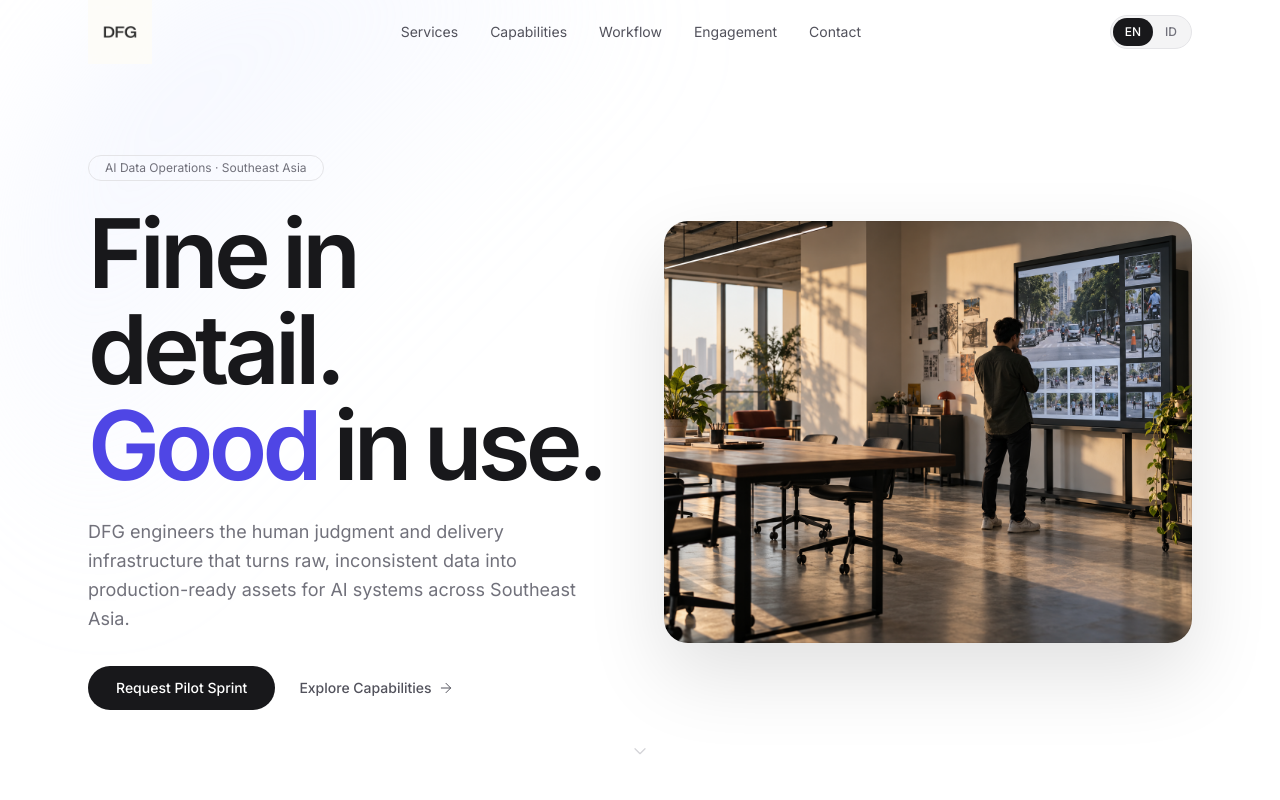
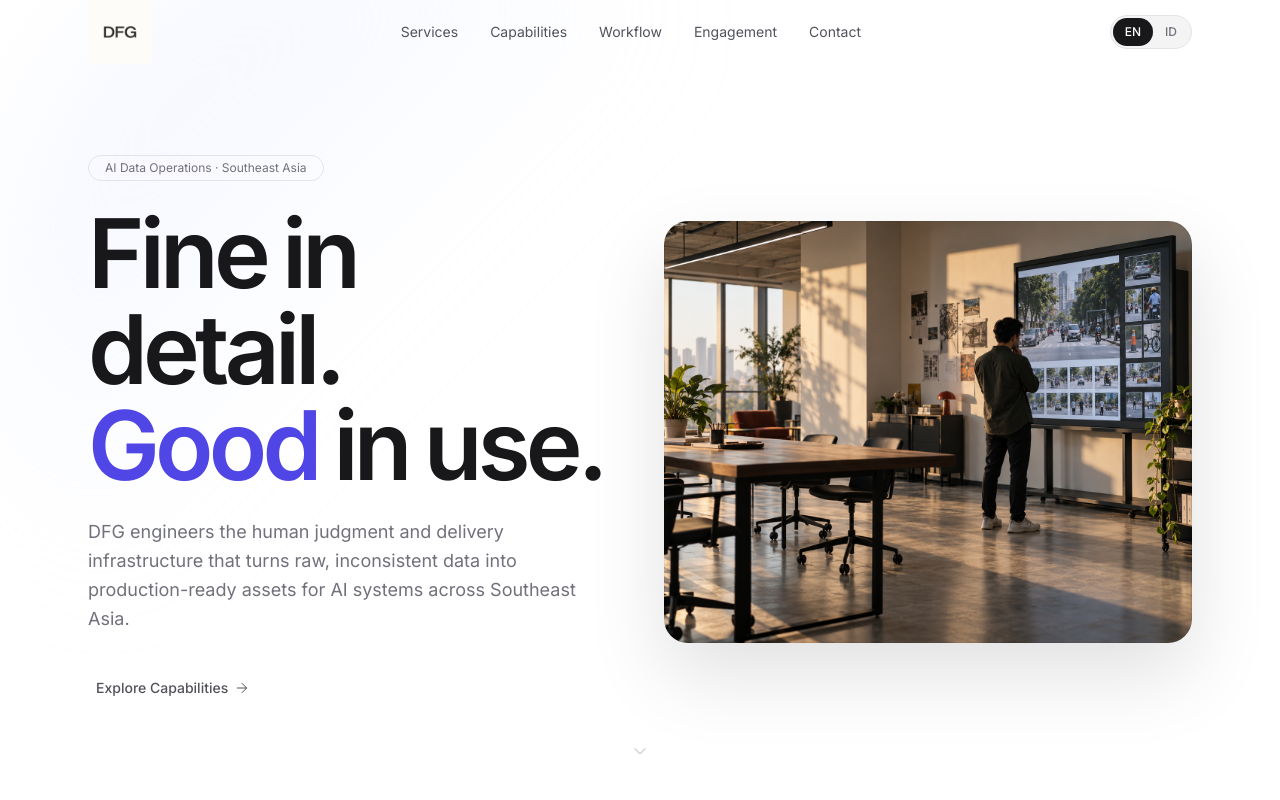
Before and after one commit to daffalandra/compro-dfg, a React (Vite) app: page / in a window 1280 px wide. Shown: the top 800 px of the page. Built offline with nearby package versions, Linux system fonts and the light colour scheme.

Commit message:
Fix workflow section visibility and hide Request Pilot Sprint until ready

```diff
--- a/src/App.tsx
+++ b/src/App.tsx
@@ -1,6 +1,6 @@
 import About from "./components/About";
 import CapabilityTabs from "./components/CapabilityTabs";
-import CtaBanner from "./components/CtaBanner";
+// import CtaBanner from "./components/CtaBanner"; // hidden until Request Pilot is ready
 import EngagementModels from "./components/EngagementModels";
 import Footer from "./components/Footer";
 import Hero from "./components/Hero";
@@ -21,7 +21,7 @@
         <RegionalOperations />
         <OperatingWorkflow />
         <EngagementModels />
-        <CtaBanner />
+        {/* <CtaBanner /> hidden until Request Pilot is ready */}
       </main>
       <Footer />
     </div>
--- a/src/components/Hero.tsx
+++ b/src/components/Hero.tsx
@@ -121,7 +121,8 @@
             transition={{ duration: 0.7, delay: 0.65, ease: easeApple }}
             className="mt-8 flex flex-col items-center gap-4 sm:flex-row lg:items-start"
           >
-            <motion.a
+            {/* Request Pilot Sprint — hidden until ready */}
+            {/* <motion.a
               href="#contact"
               whileHover={{ scale: 1.03 }}
               whileTap={{ scale: 0.98 }}
@@ -129,7 +130,7 @@
               className="rounded-full bg-zinc-900 px-7 py-3 text-sm font-medium text-white hover:bg-zinc-800"
             >
               {pick(lang, hero.ctaPrimary)}
-            </motion.a>
+            </motion.a> */}
             <a
               href="#capabilities"
               className="group inline-flex items-center gap-1.5 px-2 py-3 text-sm font-medium text-zinc-600 transition-colors hover:text-zinc-900"
--- a/src/components/OperatingWorkflow.tsx
+++ b/src/components/OperatingWorkflow.tsx
@@ -44,7 +44,7 @@
         <div className="absolute inset-0 bg-white/88" />
       </div>
 
-      <div className="mx-auto max-w-6xl">
+      <div className="relative z-10 mx-auto max-w-6xl">
         {/* Header */}
         <motion.div
           initial={{ opacity: 0, y: 20, scale: 0.98 }}
```
